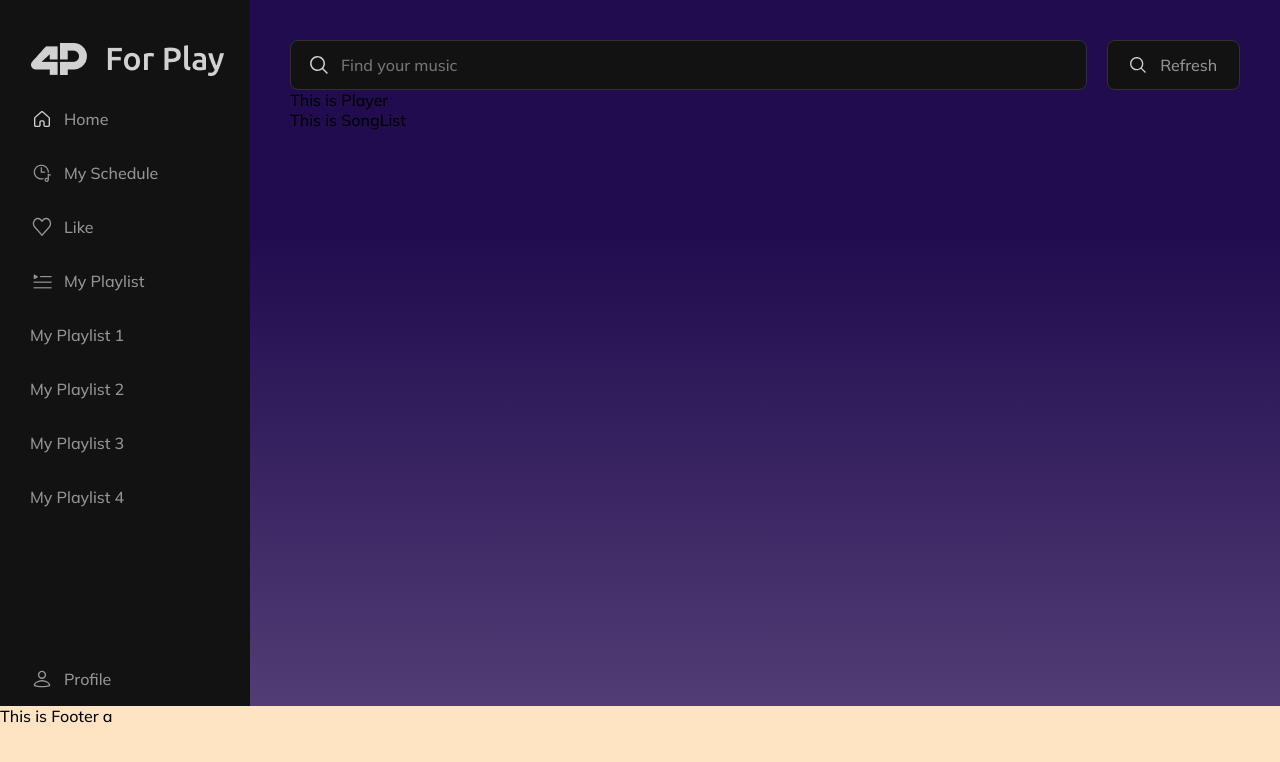
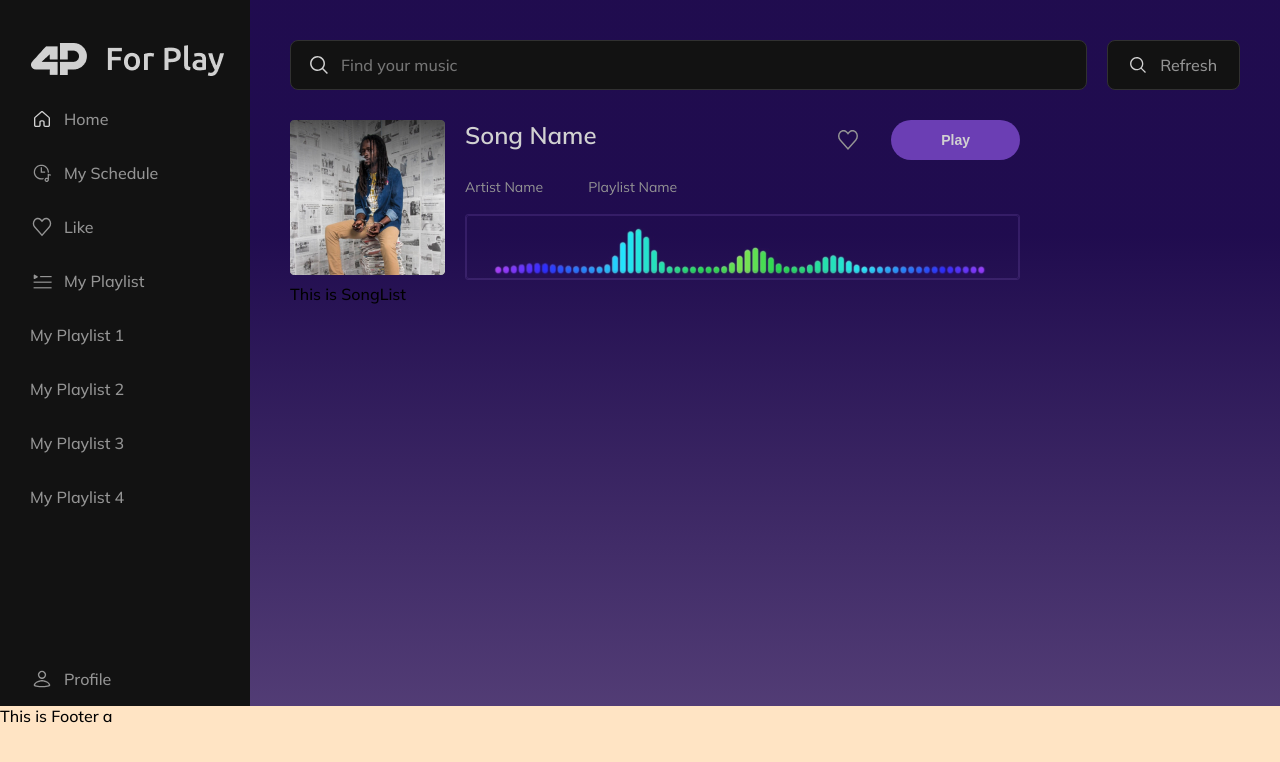
Before and after one commit to gautamrudani/4Play, a React (Create React App) app: page / in a window 1280 px wide. Shown: the top 762 px of the page. Built offline with nearby package versions, Linux system fonts and the light colour scheme.

Commit message:
add player CSS

```diff
--- a/src/component/maincontainer/Player.jsx
+++ b/src/component/maincontainer/Player.jsx
@@ -1,15 +1,36 @@
-import React from 'react';
+import React from "react";
 
-import styles from '../maincontainer/player.module.scss';
+import styles from "../maincontainer/player.module.scss";
+import SongImage from "../../assets/images/Image.jpg";
+import HeartIcon from "../../assets/images/Nav Bar/Icon/Heart.svg";
+import Wave from '../../assets/images/Rectangle 81.png';
 
-const Player = () =>{
-    return (
+const Player = () => {
+  return (
+    <div className={styles.playercontainer}>
+      <div className={styles.songimage}>
+        <img src={SongImage} alt="" />
+      </div>
+      <div className={styles.songdetails}>
+        <div className={styles.songcontainer}>
+          <div className={styles.songname}>
+            <h5>song name</h5>
+          </div>
+          <div className={styles.playbtn}>
+            <img src={HeartIcon} alt="" />
+            <button>Play</button>
+          </div>
+        </div>
+        <div className={styles.songmetadata}>
+          <p>Artist Name</p>
+          <p>Playlist Name</p>
+        </div>
+        <div className={styles.songwave}>
+          <img src={Wave} alt="" />
+        </div>
+      </div>
+    </div>
+  );
+};
 
-            <div className={styles.maincontainer}>
-                This is Player
-            </div>
-
-    ) ;
-}
-
-export default Player
+export default Player;
--- a/src/component/maincontainer/player.module.scss
+++ b/src/component/maincontainer/player.module.scss
@@ -0,0 +1,83 @@
+@import "../../assets/css/variables";
+
+.playercontainer{
+  display: flex;
+  flex-direction: row;
+  width: 60%;
+  padding-top: 30px;
+
+  .songimage{
+    flex: 1;
+    margin-right: 20px;
+  }
+
+  .songdetails{
+    flex: 4;
+    display: flex;
+    flex-direction: column;
+    gap: 15px;
+    .songcontainer{
+      display: flex;
+      justify-content: space-between;
+      align-items: flex-start;
+      .songname{
+        h5{
+          color: $white-primary;
+          font-size: 24px;
+          font-style: normal;
+          font-weight: 600;
+          line-height: 30px;
+          margin: 0;
+          text-transform: capitalize;
+        }
+
+      }
+      .playbtn{
+        display: flex;
+        gap: 30px;
+        align-items: center;
+
+        img{
+          width: 26px;
+          height: 26px;
+        }
+        button{
+          height: 40px;
+          padding: 5px 50px;
+          border-radius: 25px;
+          background: $themeColor;
+          font-size: 14px;
+          font-style: normal;
+          font-weight: 600;
+          line-height: 20px;
+          color: $white-primary;
+          border: 0;
+
+        }
+      }
+
+
+    }
+
+    .songmetadata{
+      display: flex;
+      gap: 45px;
+      p{
+        margin: 2px 0px;
+      }
+      font-size: 14px;
+      color: $White_Tertiary;
+      font-style: normal;
+      font-weight: 400;
+      line-height: 20px;
+    }
+
+    .songwave{
+        img{
+          border-radius: 3px;
+          border: 1px solid rgba(163, 120, 233, 0.15);
+          mix-blend-mode: screen;
+        }
+    }
+  }
+}
```
Also changed, not shown: src/assets/images/Image.jpg (added), src/assets/images/Rectangle 81.png (added).
